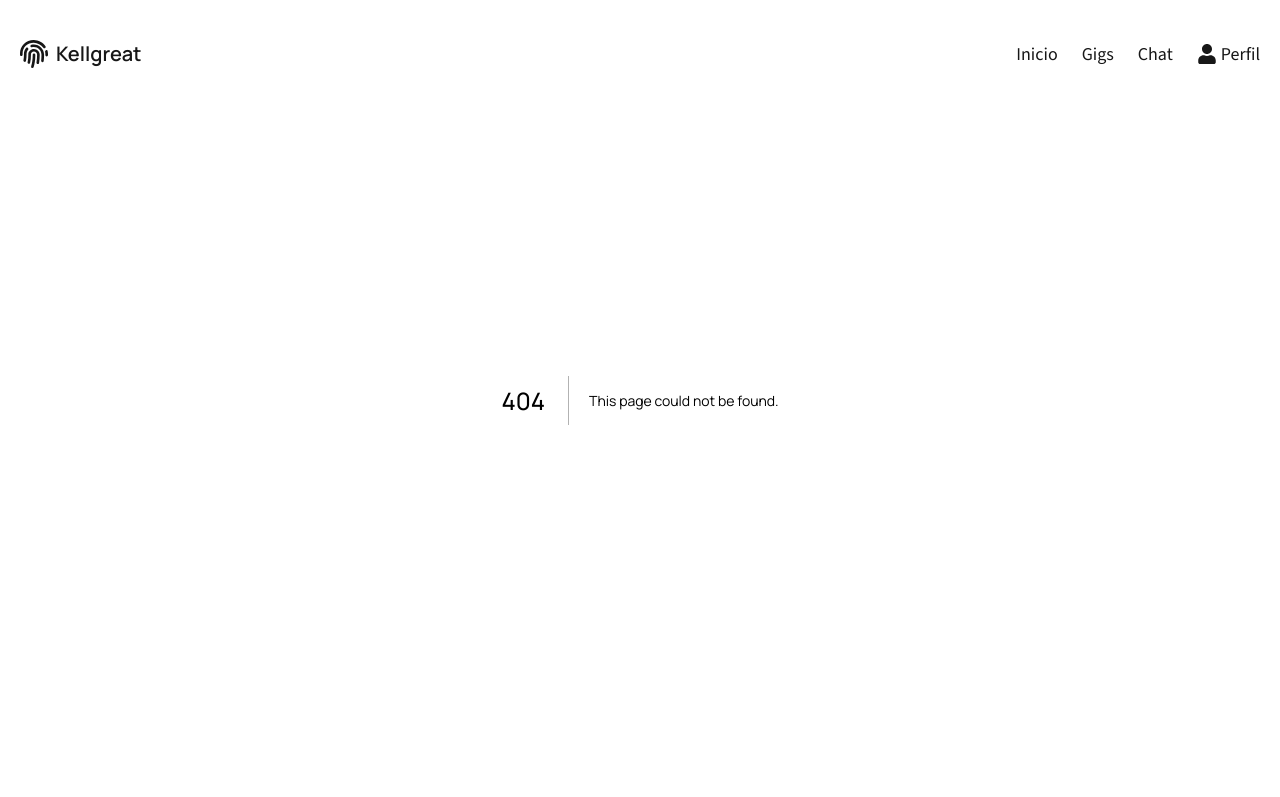
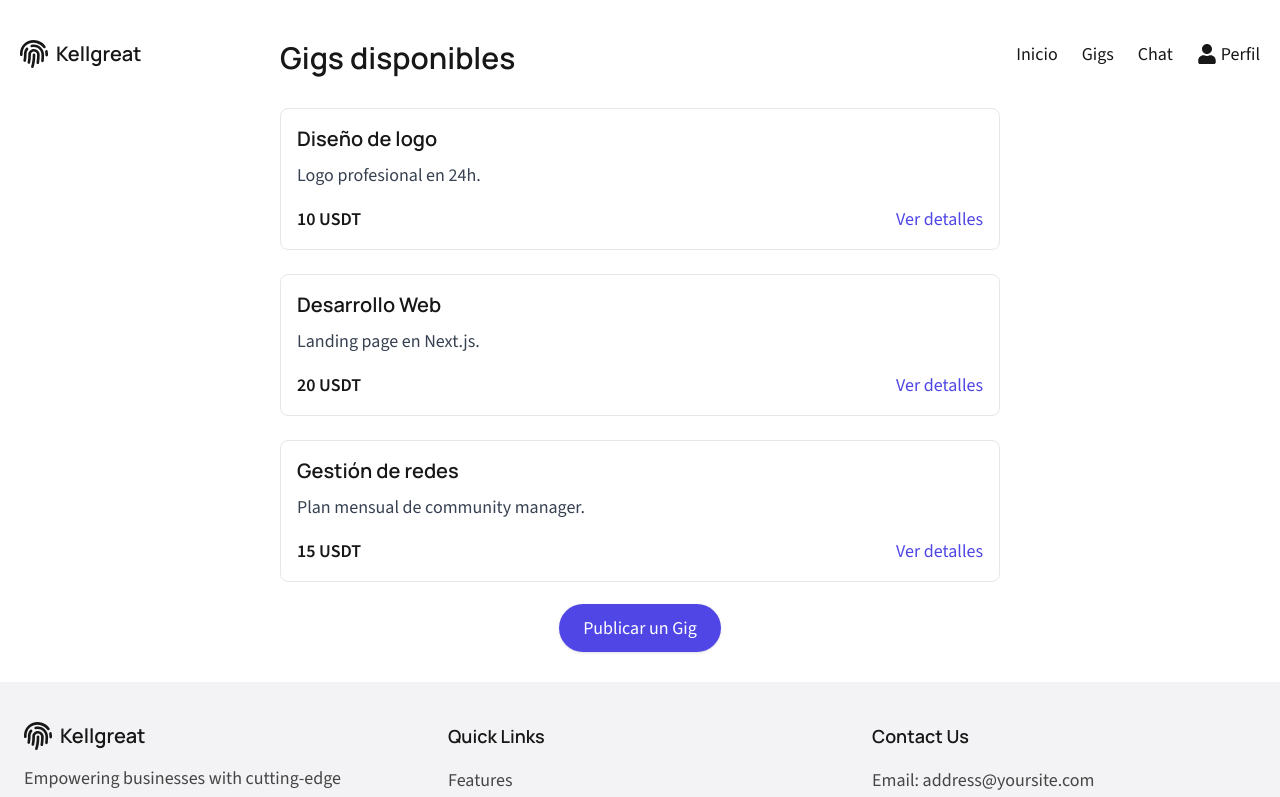
Before and after one commit to kelvingarciagarcia952-dotcom/finwise-saas-landing-page, a Next.js app: page /gigs in a window 1280 px wide. Before the commit this address had no page. Shown: the top 797 px of the page. Built offline with nearby package versions, Linux system fonts and the light colour scheme.

Commit message:
Create page.tsx

```diff
--- /dev/null
+++ b/src/app/gigs/page.tsx
@@ -0,0 +1,50 @@
+// src/app/gigs/page.tsx
+import React from 'react';
+import Link from 'next/link';
+
+interface Gig {
+  id: number;
+  title: string;
+  description: string;
+  price: string;
+}
+
+export default function GigsPage() {
+  // Ejemplo de datos estáticos; luego vendrán de tu backend/Blockchain
+  const gigs: Gig[] = [
+    { id: 1, title: 'Diseño de logo', description: 'Logo profesional en 24h.', price: '10 USDT' },
+    { id: 2, title: 'Desarrollo Web', description: 'Landing page en Next.js.', price: '20 USDT' },
+    { id: 3, title: 'Gestión de redes', description: 'Plan mensual de community manager.', price: '15 USDT' },
+  ];
+
+  return (
+    <div className="max-w-3xl mx-auto py-10 px-6">
+      <h1 className="text-3xl font-semibold mb-8">Gigs disponibles</h1>
+      <ul className="space-y-6">
+        {gigs.map(gig => (
+          <li key={gig.id} className="p-4 border rounded-lg">
+            <h2 className="text-xl font-semibold">{gig.title}</h2>
+            <p className="mt-2 text-gray-700">{gig.description}</p>
+            <div className="mt-4 flex justify-between items-center">
+              <span className="font-semibold">{gig.price}</span>
+              <Link
+                href={`/gigs/${gig.id}`}
+                className="text-indigo-600 hover:underline"
+              >
+                Ver detalles
+              </Link>
+            </div>
+          </li>
+        ))}
+      </ul>
+      <div className="mt-8 text-center">
+        <Link
+          href="/gigs/new"
+          className="px-6 py-3 bg-indigo-600 text-white rounded-full shadow hover:bg-indigo-700 transition"
+        >
+          Publicar un Gig
+        </Link>
+      </div>
+    </div>
+  );
+                }
```
